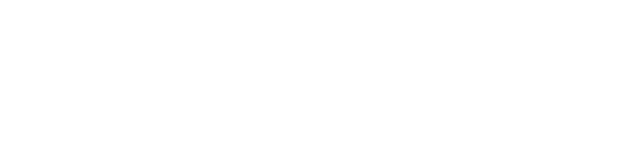
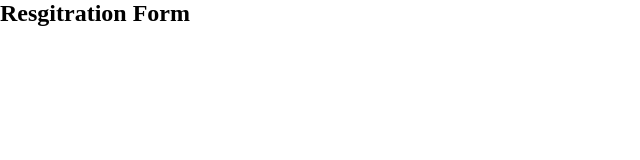
Before and after one commit to Shahzadsk1/Form-Project, a plain HTML site: page Codes/index.html in a window 1280 px wide. Shown: the whole page, without its empty margins (0-640 px from the left). Drawn offline with Linux system fonts and the light colour scheme.

Commit message:
🔖 Added Piece of Code

```diff
--- a/Codes/index.html
+++ b/Codes/index.html
@@ -6,5 +6,9 @@
     <title>Form Project</title>
     <link rel="stylesheet" href="./style.css" />
   </head>
-  <body></body>
+  <body>
+    <section class="container">
+      <h1>Resgitration Form</h1>
+    </section>
+  </body>
 </html>
```
